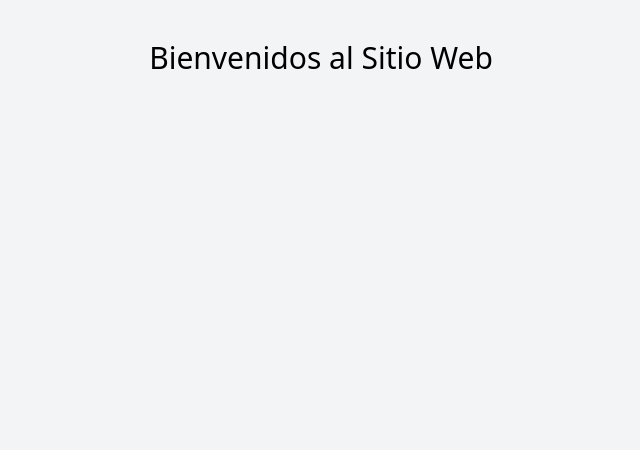
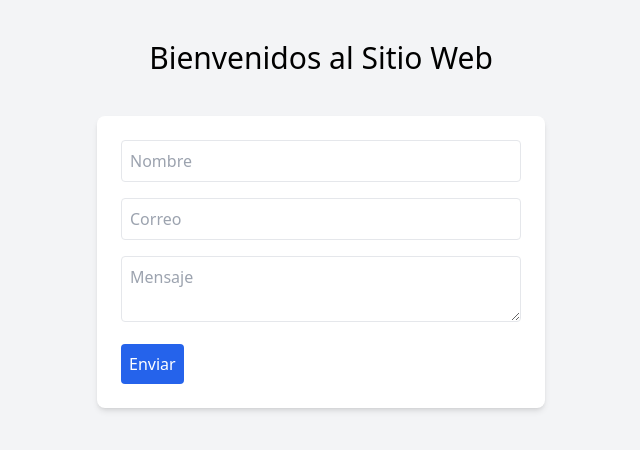
Before and after one commit to markalcala-oss/cloud, a Flask app: page / in a window 1280 px wide. Shown: the top 450 px of the page, without its empty margins (319-959 px from the left). Run offline with Flask 3, Linux system fonts and the light colour scheme; some libraries are stand-ins or nearby versions.

Commit message:
Mejorar el diseño del formulario con Tailwind CSS.

```diff
--- a/templates/index.html
+++ b/templates/index.html
@@ -7,5 +7,13 @@
 </head>
 <body class="bg-gray-100">
     <h1 class="text-3xl text-center mt-10">Bienvenidos al Sitio Web</h1>
+    <div class="max-w-md mx-auto mt-10">
+    <form id="contact-form" class="space-y-4 bg-white p-6 rounded-lg shadow-md">
+        <input type="text" id="name" placeholder="Nombre" class="w-full p-2 border rounded focus:ring-2 focus:ring-blue-500">
+        <input type="email" id="email" placeholder="Correo" class="w-full p-2 border rounded focus:ring-2 focus:ring-blue-500">
+        <textarea id="message" placeholder="Mensaje" class="w-full p-2 border rounded focus:ring-2 focus:ring-blue-500"></textarea>
+        <button type="submit" class="bg-blue-600 text-white p-2 rounded hover:bg-blue-700 transition">Enviar</button>
+    </form>
+</div>
 </body>
 </html>
```
